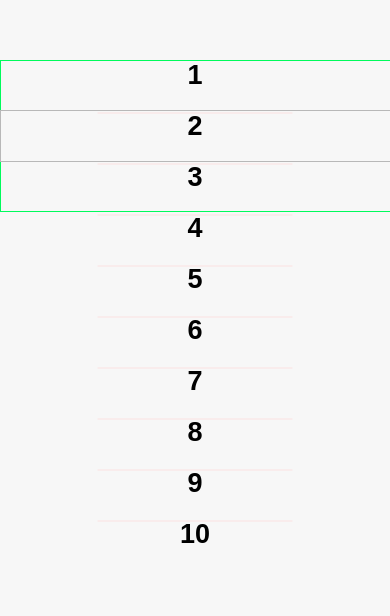
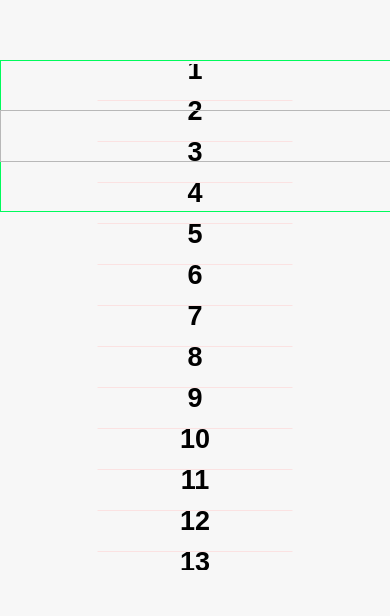
Before and after one commit to Jones-S/mobile-ui, a website: page index.html in a window 390 px wide. Shown: the part 105-721 px from the top of the page. Drawn offline with nearby package versions, Linux system fonts and the light colour scheme; files that its build step writes are made by us from their sources.

Commit message:
[update] adjust line-height and height of spans to fit into iphone 4 on exercise screen

```diff
--- a/scss/_typography.scss
+++ b/scss/_typography.scss
@@ -116,13 +116,13 @@ span {
     // font-size: 6vw;
     display: block;
     text-align: center;
-    height: 5.0rem;
+    height: 4.0rem;
     // padding-bottom: 0.1rem;
 }
 
 .input__inactive {
     font-size: 2.7rem * 2;
-    line-height: 5.0rem;
+    line-height: 4.0rem;
     -webkit-transform: scale(0.5);
     transform: scale(0.5);
     // font-size: 10vw;
```
